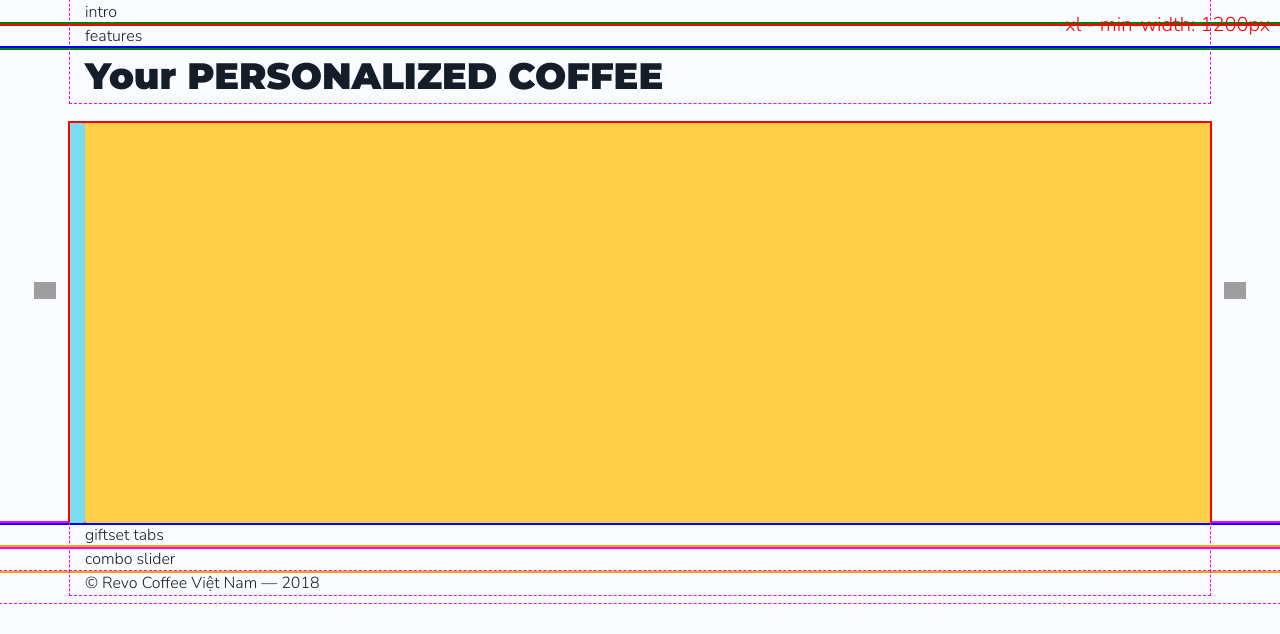
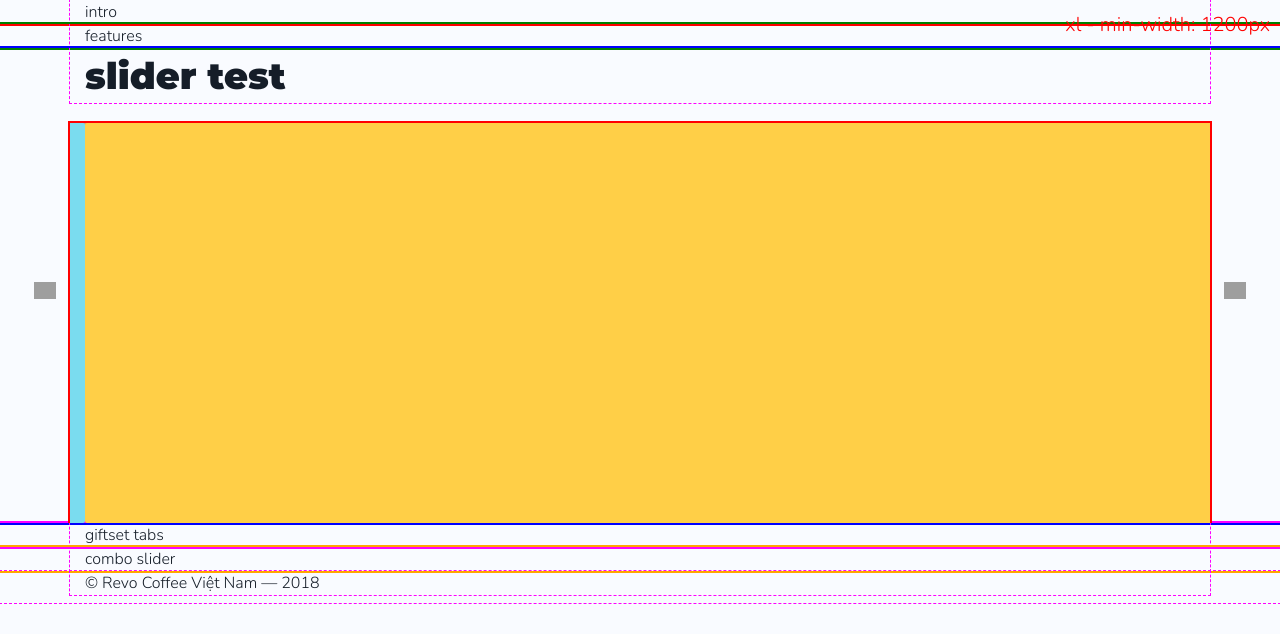
Before and after one commit to eternalduck/test-pro-int, a website: page build/index.html in a window 1280 px wide. Drawn offline with Linux system fonts and the light colour scheme; grey boxes are pictures that could not be loaded.

Commit message:
Initial dist subtree commit

```diff
--- a/build/index.html
+++ b/build/index.html
@@ -23,7 +23,7 @@
 
 	<div class="front-goods grid-container">
 	<div class="grid-content">
-		<h1>Your PERSONALIZED COFFEE</h1>
+		<h1>slider test</h1>
 	</div>
 	<div class="slider-wrap">
 
```
